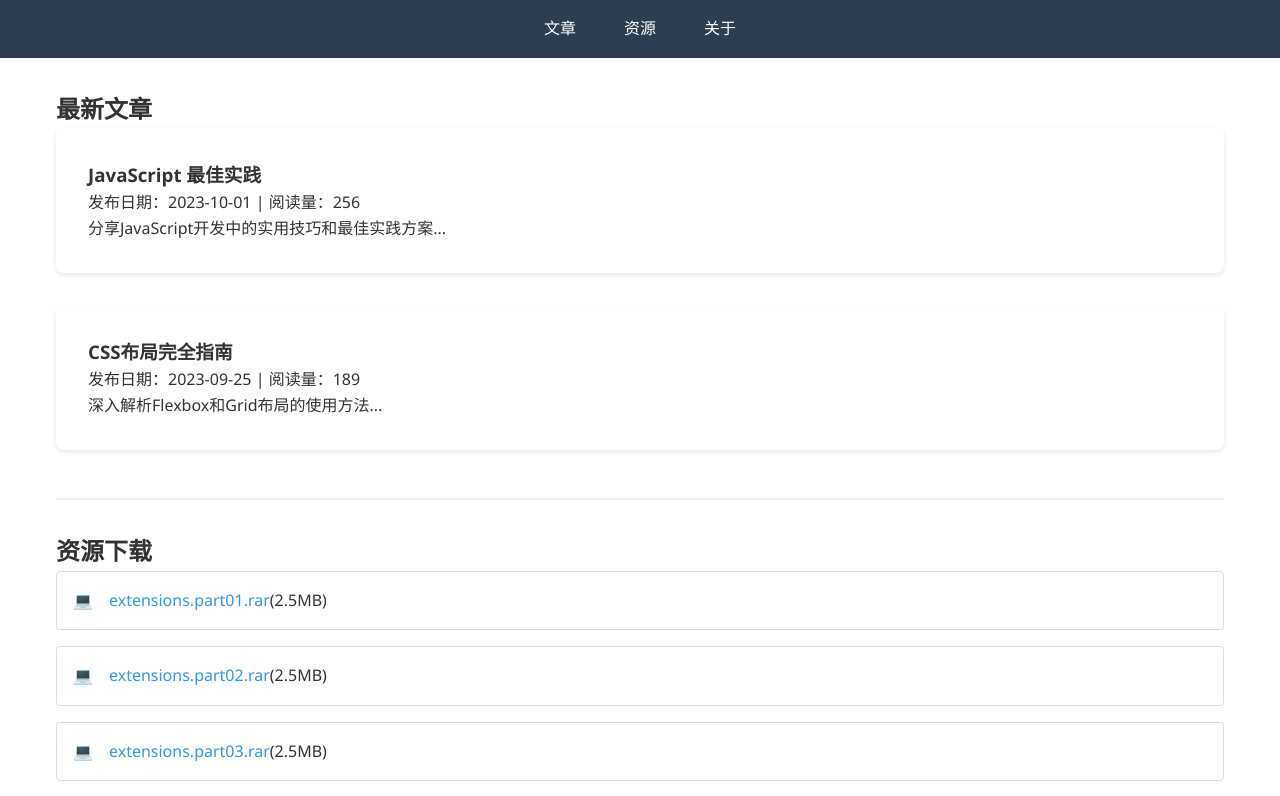
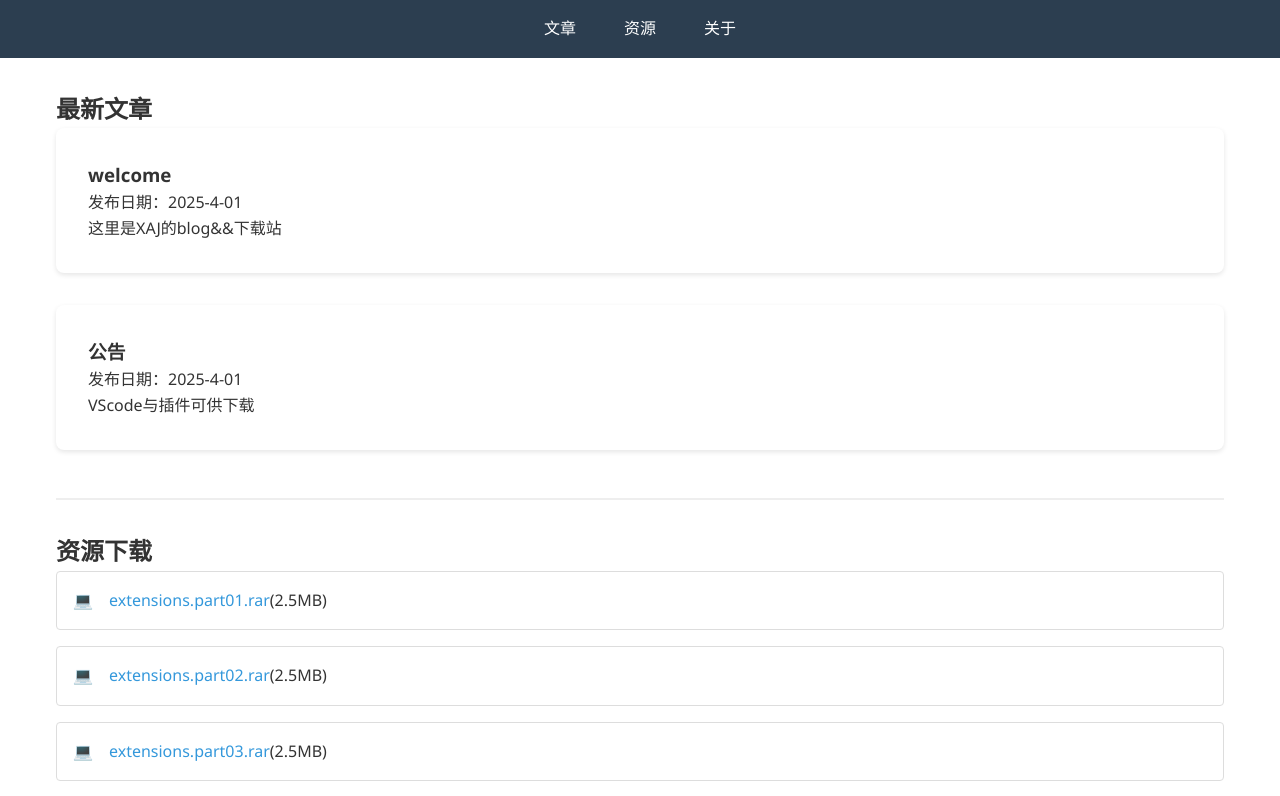
Before and after one commit to xaj2017-my/xaj2017-my.github.io, a plain HTML site: page index.html in a window 1280 px wide. Shown: the top 796 px of the page. Drawn offline with Linux system fonts and the light colour scheme.

Commit message:
index.html

```diff
--- a/index.html
+++ b/index.html
@@ -122,15 +122,15 @@
             <h2>最新文章</h2>
 
             <div class="article-card">
-                <h3>JavaScript 最佳实践</h3>
-                <p class="meta">发布日期：2023-10-01 | 阅读量：256</p>
-                <p>分享JavaScript开发中的实用技巧和最佳实践方案...</p>
+                <h3>welcome</h3>
+                <p class="meta">发布日期：2025-4-01</p>
+                <p>这里是XAJ的blog&&下载站</p>
             </div>
 
             <div class="article-card">
-                <h3>CSS布局完全指南</h3>
-                <p class="meta">发布日期：2023-09-25 | 阅读量：189</p>
-                <p>深入解析Flexbox和Grid布局的使用方法...</p>
+                <h3>公告</h3>
+                <p class="meta">发布日期：2025-4-01</p>
+                <p>VScode与插件可供下载</p>
             </div>
         </section>
 
```
